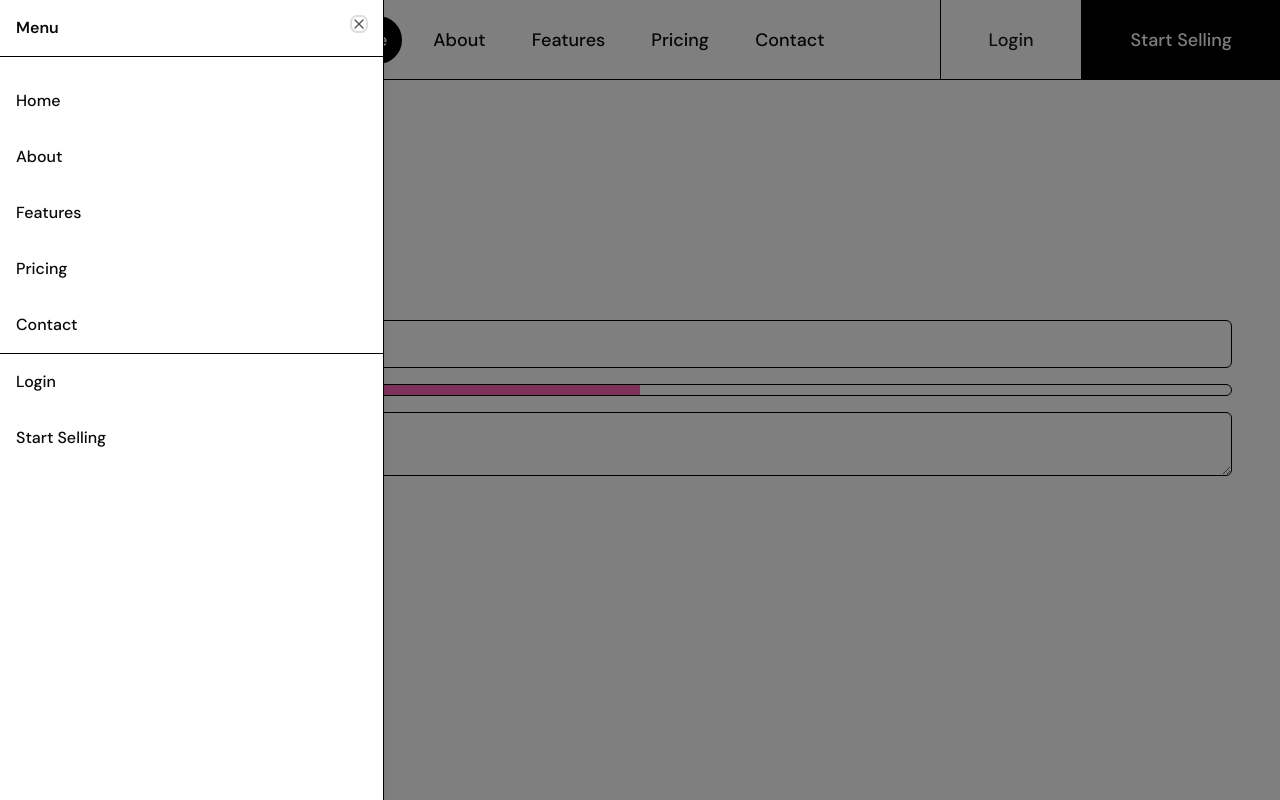
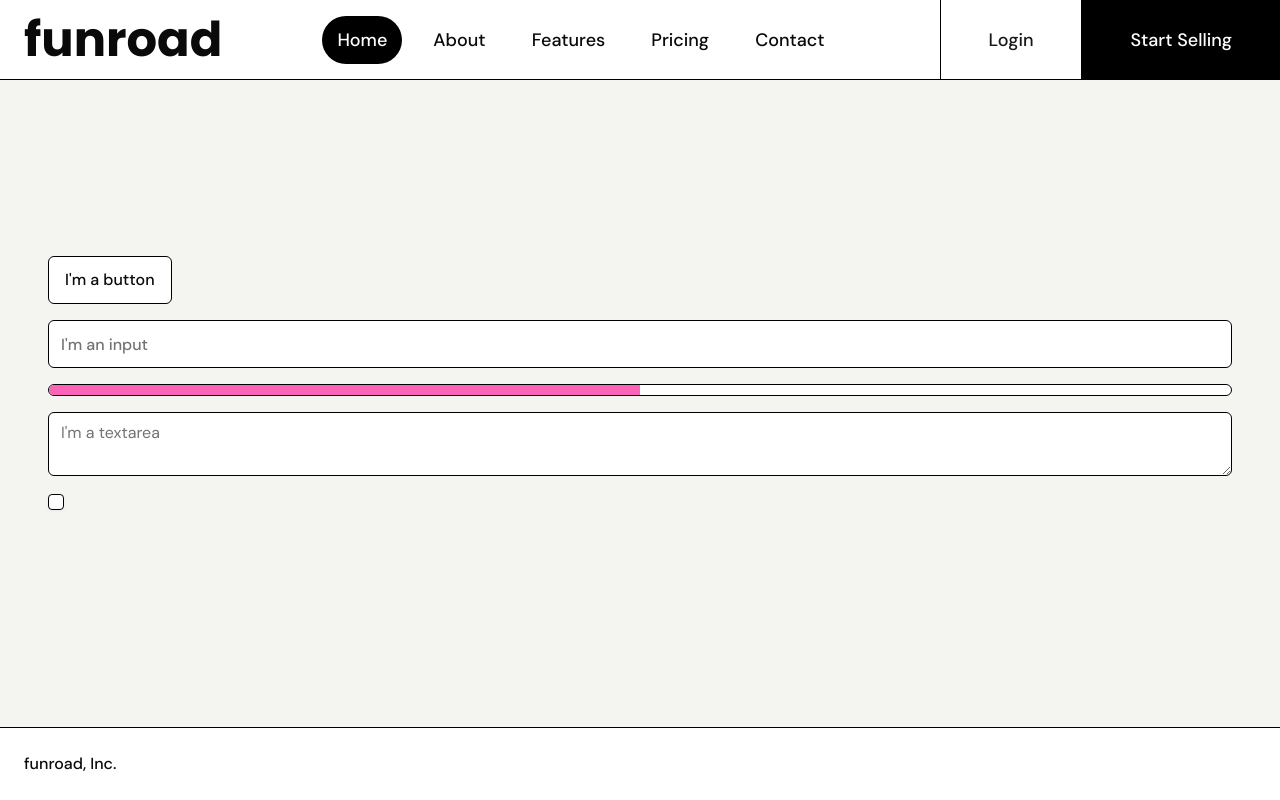
Before and after one commit to pakkerman/multitenant-ecommerce, a Next.js app: page / in a window 1280 px wide. Built offline with nearby package versions, Linux system fonts and the light colour scheme.

Commit message:
feat: footer

```diff
--- a/src/app/(home)/Navbar.tsx
+++ b/src/app/(home)/Navbar.tsx
@@ -46,7 +46,7 @@
 
 export const Navbar = () => {
   const pathname = usePathname();
-  const [isSidebarOpen, setIsSidebarOpen] = useState(true);
+  const [isSidebarOpen, setIsSidebarOpen] = useState(false);
 
   return (
     <nav className="flex h-20 justify-between border-b bg-white font-medium">
--- /dev/null
+++ b/src/app/(home)/footer.tsx
@@ -0,0 +1,9 @@
+export const Footer = () => {
+  return (
+    <footer className="flex border-t justify-between font-medium p-6">
+      <div className="flex items-center gap-2">
+        <p>funroad, Inc.</p>
+      </div>
+    </footer>
+  );
+};
--- a/src/app/(home)/layout.tsx
+++ b/src/app/(home)/layout.tsx
@@ -1,4 +1,5 @@
-import { Navbar } from "./Navbar";
+import { Footer } from "./footer";
+import { Navbar } from "./navbar";
 
 interface Props {
   children: React.ReactNode;
@@ -9,7 +10,8 @@
     <div className="flex flex-col min-h-screen">
       <Navbar />
 
-      {children}
+      <div className="flex-1 bg-[#f4f4f0]">{children}</div>
+      <Footer />
     </div>
   );
 };
--- a/src/components/ui/checkbox.tsx
+++ b/src/components/ui/checkbox.tsx
@@ -1,10 +1,10 @@
-"use client"
+"use client";
 
-import * as React from "react"
-import * as CheckboxPrimitive from "@radix-ui/react-checkbox"
-import { CheckIcon } from "lucide-react"
+import * as React from "react";
+import * as CheckboxPrimitive from "@radix-ui/react-checkbox";
+import { CheckIcon } from "lucide-react";
 
-import { cn } from "@/lib/utils"
+import { cn } from "@/lib/utils";
 
 function Checkbox({
   className,
@@ -15,7 +15,8 @@
       data-slot="checkbox"
       className={cn(
         "peer border-input dark:bg-input/30 data-[state=checked]:bg-primary data-[state=checked]:text-primary-foreground dark:data-[state=checked]:bg-primary data-[state=checked]:border-primary focus-visible:border-ring focus-visible:ring-ring/50 aria-invalid:ring-destructive/20 dark:aria-invalid:ring-destructive/40 aria-invalid:border-destructive size-4 shrink-0 rounded-[4px] border shadow-xs transition-shadow outline-none focus-visible:ring-[3px] disabled:cursor-not-allowed disabled:opacity-50",
-        className
+        "bg-white",
+        className,
       )}
       {...props}
     >
@@ -26,7 +27,7 @@
         <CheckIcon className="size-3.5" />
       </CheckboxPrimitive.Indicator>
     </CheckboxPrimitive.Root>
-  )
+  );
 }
 
-export { Checkbox }
+export { Checkbox };
--- a/src/components/ui/progress.tsx
+++ b/src/components/ui/progress.tsx
@@ -16,7 +16,7 @@
       className={cn(
         "relative h-3 w-full overflow-hidden rounded-full",
         // modified classes
-        "border bg-transparent",
+        "border bg-white",
         className,
       )}
       {...props}
--- a/src/components/ui/textarea.tsx
+++ b/src/components/ui/textarea.tsx
@@ -7,9 +7,9 @@
     <textarea
       data-slot="textarea"
       className={cn(
-        "border-input placeholder:text-muted-foreground focus-visible:border-ring focus-visible:ring-ring/50 aria-invalid:ring-destructive/20 dark:aria-invalid:ring-destructive/40 aria-invalid:border-destructive dark:bg-input/30 flex field-sizing-content min-h-16 w-full rounded-md border bg-transparent px-3 py-2 text-base transition-[color,box-shadow] outline-none focus-visible:ring-[3px] disabled:cursor-not-allowed disabled:opacity-50",
+        "border-input placeholder:text-muted-foreground focus-visible:border-ring focus-visible:ring-ring/50 aria-invalid:ring-destructive/20 dark:aria-invalid:ring-destructive/40 aria-invalid:border-destructive dark:bg-input/30 flex field-sizing-content min-h-16 w-full rounded-md border px-3 py-2 text-base transition-[color,box-shadow] outline-none focus-visible:ring-[3px] disabled:cursor-not-allowed disabled:opacity-50",
         // modified classes
-        "md:text-base",
+        "md:text-base bg-white",
         className,
       )}
       {...props}
```
